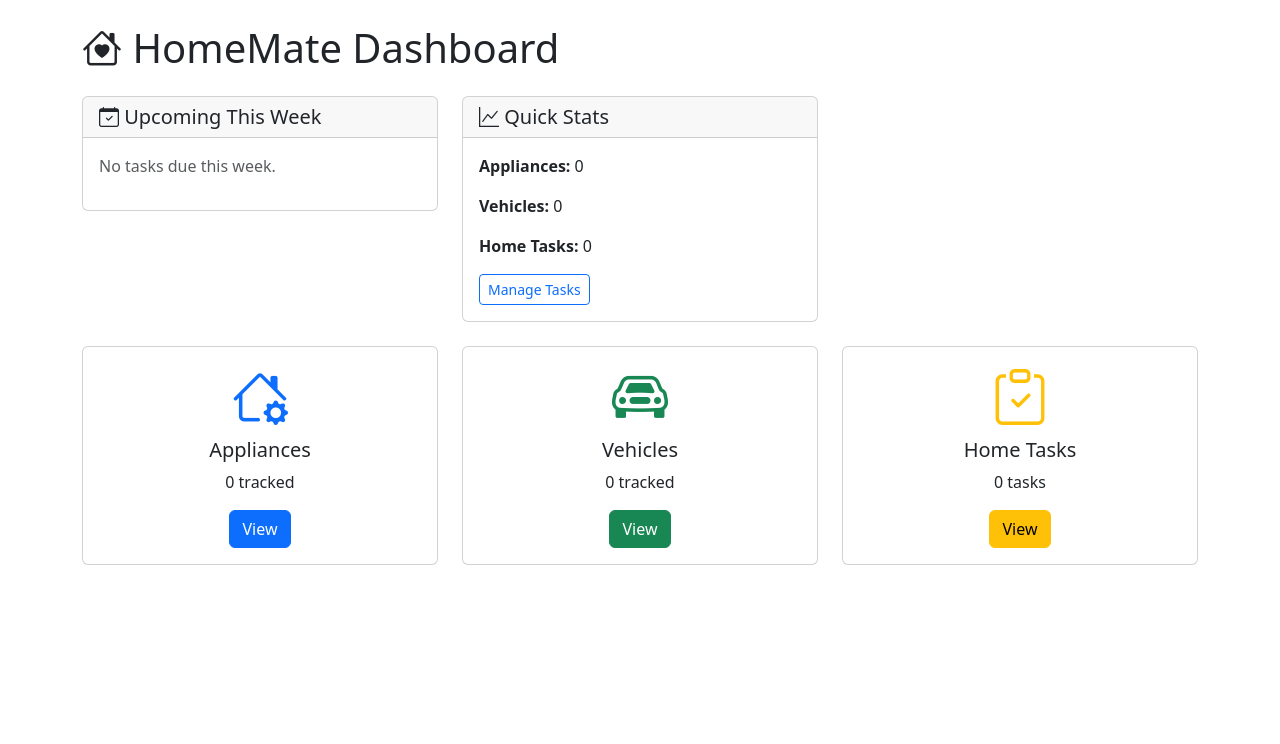
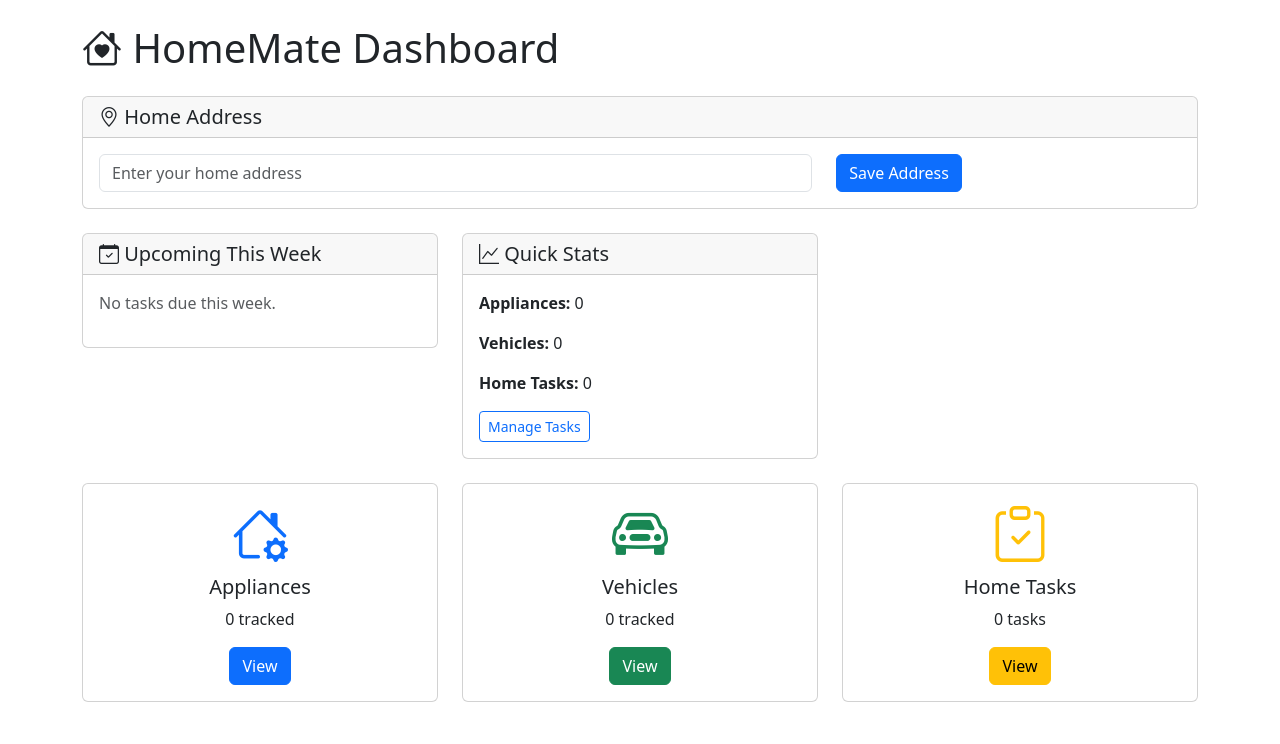
Before and after one commit to awarwick-mscst/HomeMate, a Flask app: page / in a window 1280 px wide. Shown: the part 56-800 px from the top of the page. Run offline with Flask 3, Linux system fonts and the light colour scheme.

Commit message:
added address to dashboard

```diff
--- a/models.py
+++ b/models.py
@@ -157,4 +157,10 @@ class HomeTaskHistory(db.Model):
     def __repr__(self):
         return f'<HomeTaskHistory {self.id}>'
 
+class Home(db.Model):
+    """Single home/address for the household."""
+    id = db.Column(db.Integer, primary_key=True)
+    address = db.Column(db.Text)
+    updated_at = db.Column(db.DateTime, default=datetime.utcnow, onupdate=datetime.utcnow)
+
 from datetime import timedelta
--- a/routes.py
+++ b/routes.py
@@ -1,6 +1,6 @@
 from app import app, db
 from flask import render_template, request, redirect, url_for, flash, jsonify, send_from_directory
-from models import Appliance, Maintenance, Manual, Vehicle, VehicleMaintenance, HomeTask, HomeTaskHistory
+from models import Appliance, Maintenance, Manual, Vehicle, VehicleMaintenance, HomeTask, HomeTaskHistory, Home
 from datetime import datetime, date, timedelta
 import os
 from ai_helper import extract_text_from_pdf, query_ollama
@@ -12,6 +12,7 @@ app.config['UPLOAD_FOLDER'] = UPLOAD_FOLDER
 # --- Dashboard ---
 @app.route('/')
 def index():
+    home = Home.query.first()
     appliances = Appliance.query.all()
     vehicles = Vehicle.query.all()
     home_tasks = HomeTask.query.all()
@@ -39,12 +40,25 @@ def index():
             predictions.append({'item': v, 'type': 'vehicle', **pred})
 
     return render_template('index.html',
+                         home=home,
                          appliances=appliances,
                          vehicles=vehicles,
                          home_tasks=home_tasks,
                          upcoming_tasks=upcoming_tasks,
                          overdue_tasks=overdue_tasks,
                          predictions=predictions)
+
+# --- Home Settings ---
+@app.route('/home/update', methods=['POST'])
+def update_home():
+    home = Home.query.first()
+    if not home:
+        home = Home()
+        db.session.add(home)
+    home.address = request.form.get('address')
+    db.session.commit()
+    flash('Address saved!', 'success')
+    return redirect(url_for('index'))
 
 # --- Appliances ---
 @app.route('/appliances')
--- a/templates/index.html
+++ b/templates/index.html
@@ -4,6 +4,25 @@
 
 {% block content %}
 <h1 class="mb-4"><i class="bi bi-house-heart"></i> HomeMate Dashboard</h1>
+
+<!-- Home Address -->
+<div class="card mb-4">
+    <div class="card-header">
+        <h5 class="mb-0"><i class="bi bi-geo-alt"></i> Home Address</h5>
+    </div>
+    <div class="card-body">
+        <form method="POST" action="{{ url_for('update_home') }}">
+            <div class="row">
+                <div class="col-md-8">
+                    <input type="text" name="address" class="form-control" value="{{ home.address if home and home.address else '' }}" placeholder="Enter your home address">
+                </div>
+                <div class="col-md-4">
+                    <button type="submit" class="btn btn-primary">Save Address</button>
+                </div>
+            </div>
+        </form>
+    </div>
+</div>
 
 <!-- Predictions -->
 {% if predictions %}
```
